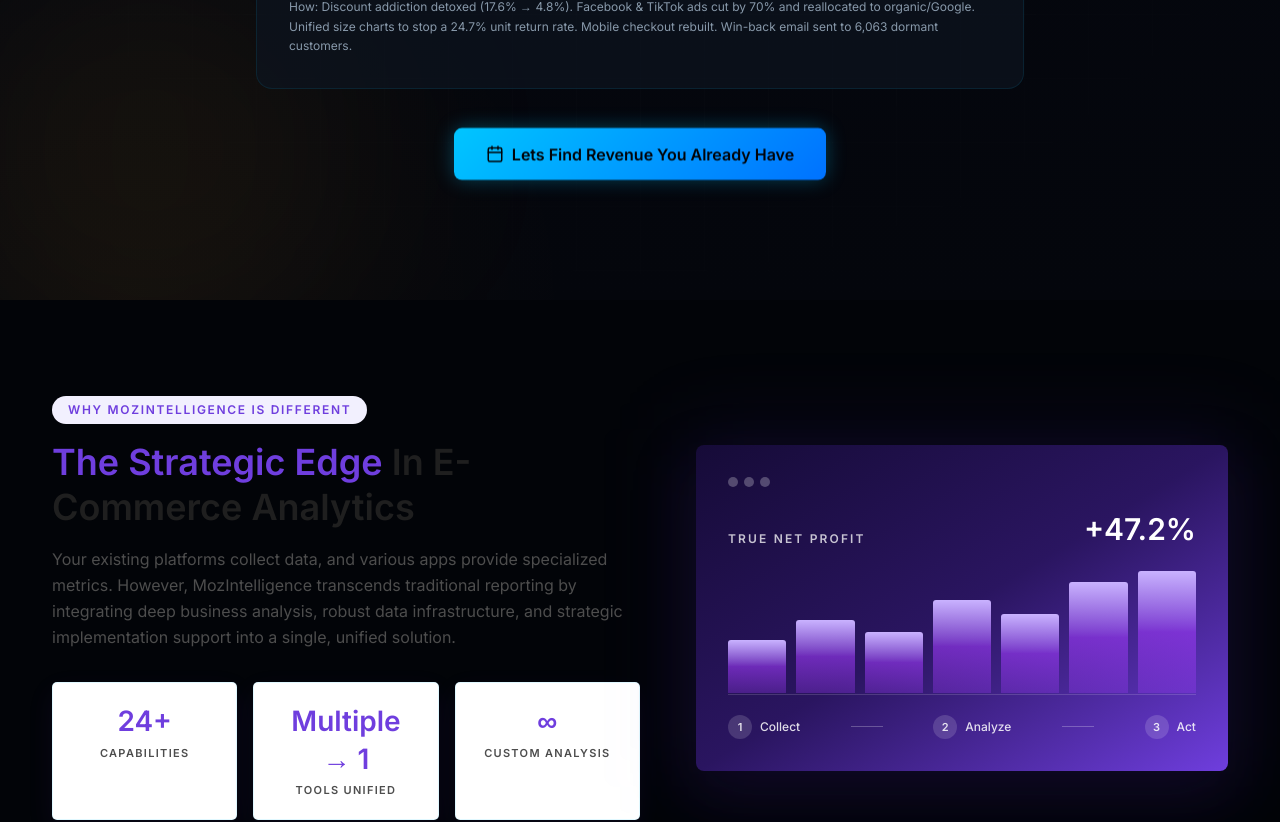
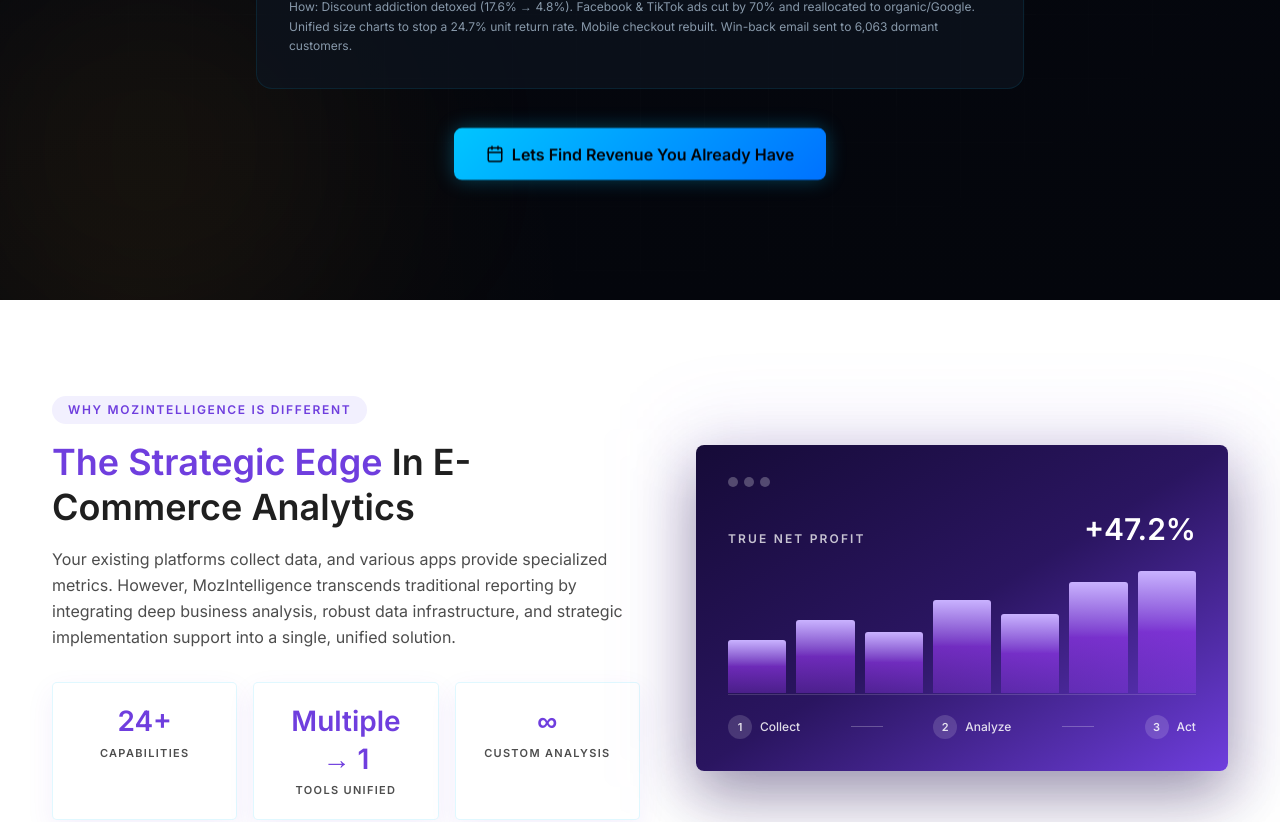
Before and after one commit to mozahid1252/service-website, a Next.js app: page / in a window 1280 px wide. Shown: the part 5417-6239 px from the top of the page. Built offline with nearby package versions, Linux system fonts and the light colour scheme.

Commit message:
Why Different section: paint own white background (site has dark page bg)

```diff
--- a/src/components/WhyDifferentSection.tsx
+++ b/src/components/WhyDifferentSection.tsx
@@ -229,7 +229,7 @@
 
 export function WhyDifferentSection() {
   return (
-    <section id="why-were-different" aria-labelledby="why-different-heading" className="py-16 sm:py-24">
+    <section id="why-were-different" aria-labelledby="why-different-heading" className="bg-white py-16 sm:py-24">
       <div className="container-site">
         {/* ── Intro: copy left, live dashboard right ── */}
         <div className="grid items-center gap-10 lg:grid-cols-[1.05fr_0.95fr] lg:gap-14">
```
